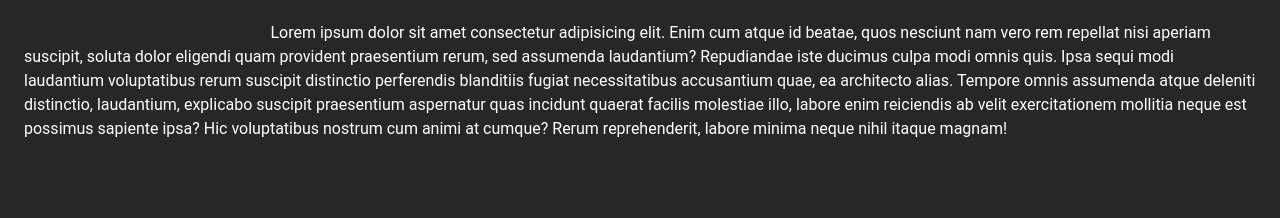
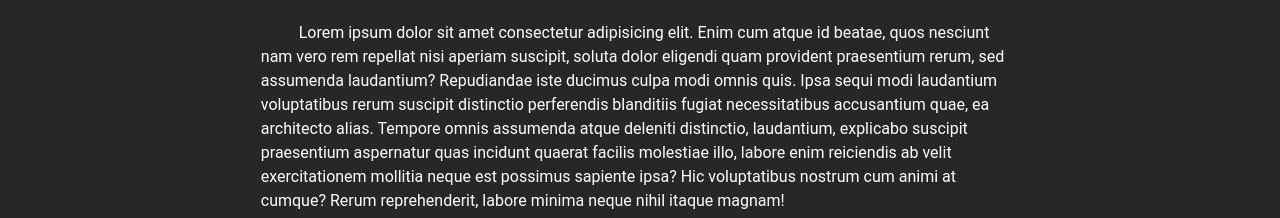
Before and after one commit to CameronWD/First-Website-Assessment, a plain HTML site: page src/index.html in a window 1280 px wide. Shown: the part 692-910 px from the top of the page. Drawn offline with Linux system fonts and the light colour scheme.

Commit message:
Fixing responsive design

```diff
--- a/src/common.css
+++ b/src/common.css
@@ -279,6 +279,11 @@ header nav{
 header nav{
   width: 30%;
 }
+.mainparagraphs {
+  text-indent: 5%;
+  margin-left: 20%;
+  margin-right: 20%;
+}
 }
 
 @media only screen and (min-width: 1300px){
```
